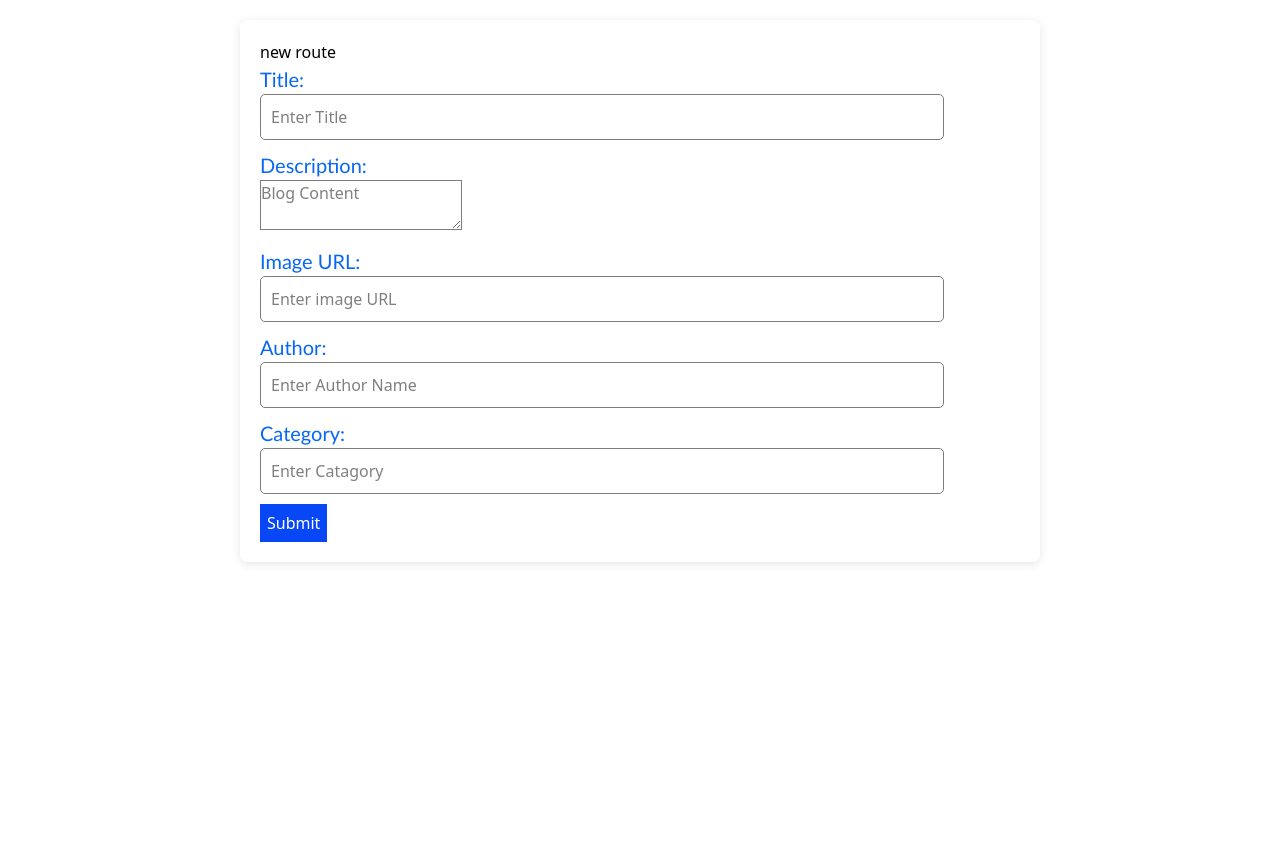
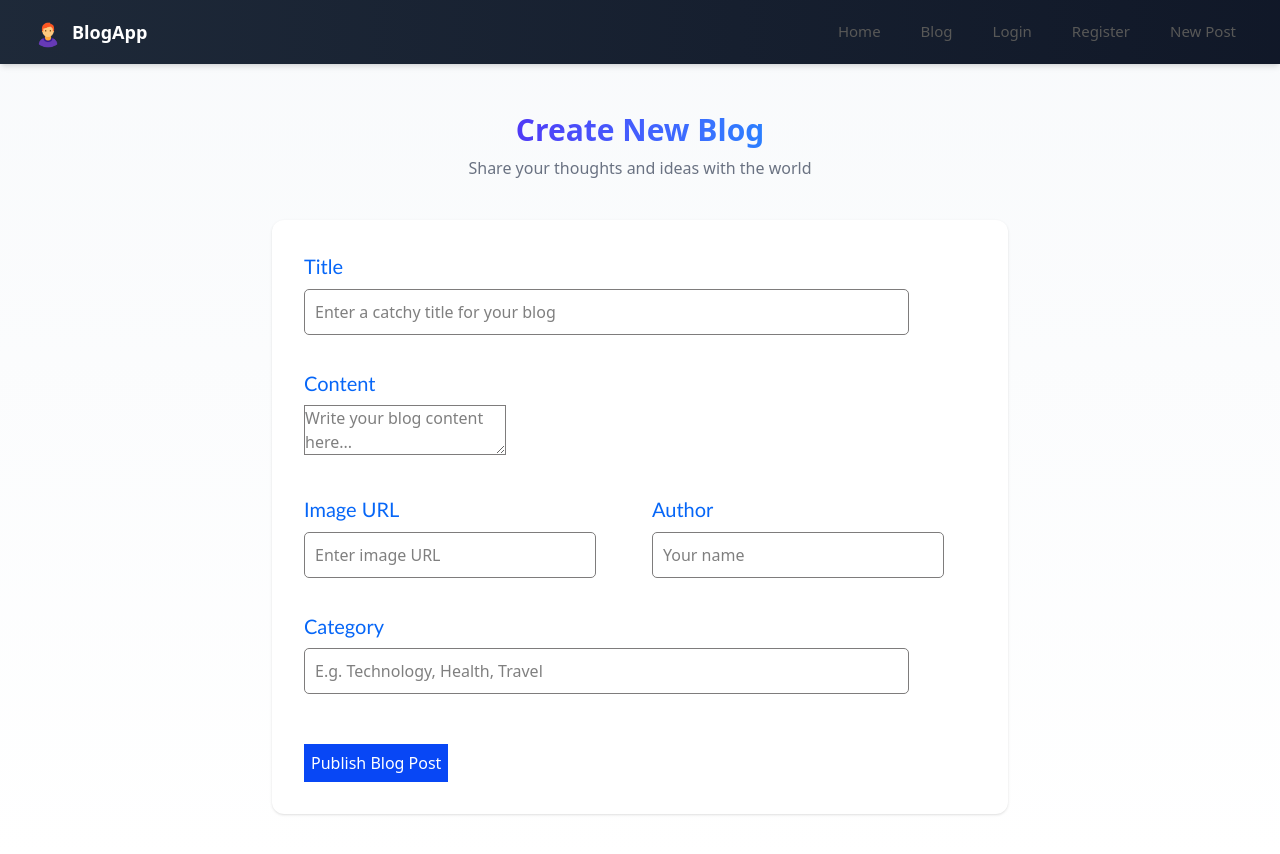
Before and after one commit to Abhishekmadoliya/BLOG-APPLICATION-MERN-, a React (Vite) app in the folder client/: page /new in a window 1280 px wide. Shown: the top 854 px of the page. Before the commit the page ends 800 px from the top, so only its background shows below. Built offline with nearby package versions, Linux system fonts and the light colour scheme.

Commit message:
blog testing

```diff
--- a/client/src/App.jsx
+++ b/client/src/App.jsx
@@ -26,6 +26,7 @@ function App() {
           <Route path="/login" element={<Login />} />
           <Route path="/register" element={<Signup />} />
           <Route path="/post/:id" element={<Blogbyid />} />
+
           {/* <Route path="/:user/dashboard" element={<Dashboard  />}  />
           <Route path="/:user/new" element={<Blogform />} /> */}
         </Routes>
@@ -35,3 +36,6 @@ function App() {
 }
 
 export default App;
+
+
+// check the newblog page
--- a/client/src/components/Navbar.jsx
+++ b/client/src/components/Navbar.jsx
@@ -1,33 +1,84 @@
-import { Link } from "react-router-dom"; // If using React Router
+import { useState } from "react";
+import { Link } from "react-router-dom";
+import { FiMenu, FiX, FiHome, FiBookOpen, FiUser, FiUserPlus, FiPlusCircle } from "react-icons/fi";
 
 const Navbar = () => {
+  const [isMenuOpen, setIsMenuOpen] = useState(false);
+
+  const toggleMenu = () => {
+    setIsMenuOpen(!isMenuOpen);
+  };
+
+  const navItems = [
+    { to: "/", label: "Home", icon: <FiHome className="mr-2" /> },
+    { to: "/blog", label: "Blog", icon: <FiBookOpen className="mr-2" /> },
+    { to: "/login", label: "Login", icon: <FiUser className="mr-2" /> },
+    { to: "/register", label: "Register", icon: <FiUserPlus className="mr-2" /> },
+    { to: "/new", label: "New Post", icon: <FiPlusCircle className="mr-2" /> },
+  ];
+
   return (
-    <nav className="flex justify-between items-center p-4 bg-gray-800 text-white">
-      <div id="nav-left">
-        <Link to="/">
-          <img src="avatar.png" alt="Logo" className="w-10" />
-        </Link>
+    <nav className="bg-gradient-to-r from-gray-800 to-gray-900 shadow-md">
+      <div className="max-w-7xl mx-auto px-4 sm:px-6 lg:px-8">
+        <div className="flex items-center justify-between h-16">
+          {/* Logo */}
+          <div className="flex-shrink-0">
+            <Link to="/" className="flex items-center">
+              <img src="/avatar.png" alt="Logo" className="h-8 w-8 rounded-full" />
+              <span className="ml-2 text-white font-semibold text-lg hidden sm:block">BlogApp</span>
+            </Link>
+          </div>
+
+          {/* Desktop Navigation */}
+          <div className="hidden md:block">
+            <div className="ml-10 flex items-center space-x-4">
+              {navItems.map((item) => (
+                <Link
+                  key={item.to}
+                  to={item.to}
+                  className="text-gray-300 hover:bg-gray-700 hover:text-white px-3 py-2 rounded-md text-sm font-medium transition-colors duration-200"
+                >
+                  {item.label}
+                </Link>
+              ))}
+            </div>
+          </div>
+
+          {/* Mobile menu button */}
+          <div className="md:hidden">
+            <button
+              onClick={toggleMenu}
+              className="inline-flex items-center justify-center p-2 rounded-md text-gray-400 hover:text-white hover:bg-gray-700 focus:outline-none focus:ring-2 focus:ring-inset focus:ring-white"
+            >
+              <span className="sr-only">Open main menu</span>
+              {isMenuOpen ? (
+                <FiX className="block h-6 w-6" aria-hidden="true" />
+              ) : (
+                <FiMenu className="block h-6 w-6" aria-hidden="true" />
+              )}
+            </button>
+          </div>
+        </div>
       </div>
 
-      <div id="nav-right">
-        <ul className="flex gap-4 text-white">
-          <li className="">
-            <Link to="/" className="hover:text-gray-400">Home</Link>
-          </li>
-          <li>
-            <Link to="/about" className="hover:text-gray-400">About</Link>
-          </li>
-          <li>
-            <Link to="/contact" className="hover:text-gray-400">Contact</Link>
-          </li>
-          <li>
-            <Link to="/blog" className="hover:text-gray-400">Blog</Link>
-          </li>
-          <li>
-            <Link to="/login" className="hover:text-gray-400">Login</Link>
-          </li>
-        </ul>
-      </div>
+      {/* Mobile menu, show/hide based on menu state */}
+      {isMenuOpen && (
+        <div className="md:hidden">
+          <div className="px-2 pt-2 pb-3 space-y-1 sm:px-3 bg-gray-800">
+            {navItems.map((item) => (
+              <Link
+                key={item.to}
+                to={item.to}
+                className="text-gray-300 hover:bg-gray-700 hover:text-white block px-3 py-2 rounded-md text-base font-medium flex items-center"
+                onClick={() => setIsMenuOpen(false)}
+              >
+                {item.icon}
+                {item.label}
+              </Link>
+            ))}
+          </div>
+        </div>
+      )}
     </nav>
   );
 };
--- a/client/src/pages/Newblog.jsx
+++ b/client/src/pages/Newblog.jsx
@@ -1,112 +1,172 @@
 import { useForm } from "react-hook-form"
 import axios from 'axios'
-import { Input } from '@mantine/core';
-import { Textarea } from '@mantine/core';
+import { Input, Textarea, Button } from '@mantine/core';
+import { useState } from "react";
 import './newBlog.css'
-
-
+import Navbar from "../components/Navbar"
+import { FiImage, FiUser, FiTag, FiFileText, FiCheck } from 'react-icons/fi';
 
 
 
 
 const Newblog = () => {
-
-
+  const [submitting, setSubmitting] = useState(false);
+  const [submitSuccess, setSubmitSuccess] = useState(false);
 
   const {
     register,
     handleSubmit,
-    watch,
     formState: { errors },
   } = useForm()
 
-
-
   const onSubmit = async (data) => {
     try {
-      const response = await axios.post('http://localhost:3000/blogs/create', data);
+      setSubmitting(true);
 
+      // Map form fields to match server expectations
+      const blogData = {
+        title: data.title,
+        description: data.description,
+        image: data.imageUrl,
+        author: data.author,
+        catagory: data.category
+      };
+
+      const response = await axios.post('http://localhost:3000/blogs/create', blogData);
       console.log('Form submitted successfully:', response.data);
-      // Optionally, handle successful form submission (e.g., display a success image, reset the form, etc.)
+      setSubmitSuccess(true);
+
+      // Reset form after 3 seconds
+      setTimeout(() => {
+        setSubmitSuccess(false);
+      }, 3000);
     } catch (error) {
       console.error('Error submitting form:', error);
-      // Optionally, handle errors (e.g., display an error image)
+    } finally {
+      setSubmitting(false);
     }
   };
+
   return (
-    <div className="form-container">
-      <h1>new route</h1>
-    <form id="submission-form" onSubmit={handleSubmit(onSubmit)}>
-      <div className="form-group">
-        <label htmlFor="title">Title:</label>
+    <div className="min-h-screen bg-gradient-to-b from-slate-50 to-white">
+      <Navbar />
+
+      <div className="max-w-3xl mx-auto px-4 py-12">
+        <div className="text-center mb-10">
+          <h1 className="text-3xl font-bold mb-2">
+            <span className="text-transparent bg-clip-text bg-gradient-to-r from-indigo-600 to-blue-500">
+              Create New Blog
+            </span>
+          </h1>
+          <p className="text-gray-500">Share your thoughts and ideas with the world</p>
+        </div>
+
+        {submitSuccess ? (
+          <div className="bg-green-50 border border-green-200 rounded-lg p-6 text-center">
+            <div className="w-16 h-16 bg-green-100 rounded-full flex items-center justify-center mx-auto mb-4">
+              <FiCheck className="text-green-500 text-2xl" />
+            </div>
+            <h2 className="text-xl font-semibold text-green-800 mb-2">Successfully Published!</h2>
+            <p className="text-green-600">Your blog post has been published successfully.</p>
+          </div>
+        ) : (
+          <div className="bg-white rounded-xl shadow-sm p-6 sm:p-8">
+            <form onSubmit={handleSubmit(onSubmit)} className="space-y-6">
+              <div className="space-y-2">
+                <label htmlFor="title" className="block text-sm font-medium text-gray-700">
+                  Title
+                </label>
                 <Input
                   id="title"
-          type="text"
-          className="form-input"
-          placeholder="Enter Title"
+                  icon={<FiFileText />}
+                  size="md"
+                  radius="md"
+                  placeholder="Enter a catchy title for your blog"
+                  className="w-full"
                   {...register('title', { required: 'Title is required' })}
+                  error={errors.title?.message}
                 />
-        {errors.title && <p className="error-message">{errors.title.message}</p>}
               </div>
 
-      <div className="form-group">
-        <label htmlFor="description">Description:</label>
+              <div className="space-y-2">
+                <label htmlFor="description" className="block text-sm font-medium text-gray-700">
+                  Content
+                </label>
                 <Textarea
                   id="description"
-          className="form-textarea"
-          resize="vertical"
-
-
-          placeholder="Blog Content"
-          {...register('description', { required: 'Description is required' })}
+                  size="md"
+                  radius="md"
+                  minRows={8}
+                  placeholder="Write your blog content here..."
+                  className="w-full"
+                  {...register('description', { required: 'Content is required' })}
+                  error={errors.description?.message}
                 />
-        {errors.description && <p className="error-message">{errors.description.message}</p>}
               </div>
 
-      <div className="form-group">
-        <label htmlFor="imageUrl">Image URL:</label>
+              <div className="grid grid-cols-1 md:grid-cols-2 gap-6">
+                <div className="space-y-2">
+                  <label htmlFor="imageUrl" className="block text-sm font-medium text-gray-700">
+                    Image URL
+                  </label>
                   <Input
                     id="imageUrl"
-          type="url"
-          className="form-input"
+                    icon={<FiImage />}
+                    size="md"
+                    radius="md"
                     placeholder="Enter image URL"
                     {...register('imageUrl', { required: 'Image URL is required' })}
+                    error={errors.imageUrl?.message}
                   />
-        {errors.imageUrl && <p className="error-message">{errors.imageUrl.message}</p>}
                 </div>
 
-      <div className="form-group">
-        <label htmlFor="author">Author:</label>
+                <div className="space-y-2">
+                  <label htmlFor="author" className="block text-sm font-medium text-gray-700">
+                    Author
+                  </label>
                   <Input
                     id="author"
-          type="text"
-          className="form-input"
-          placeholder="Enter Author Name"
-          {...register('author', { required: 'Author is required' })}
+                    icon={<FiUser />}
+                    size="md"
+                    radius="md"
+                    placeholder="Your name"
+                    {...register('author', { required: 'Author name is required' })}
+                    error={errors.author?.message}
                   />
-        {errors.author && <p className="error-message">{errors.author.message}</p>}
+                </div>
               </div>
 
-      <div className="form-group">
-        <label htmlFor="category">Category:</label>
+              <div className="space-y-2">
+                <label htmlFor="category" className="block text-sm font-medium text-gray-700">
+                  Category
+                </label>
                 <Input
                   id="category"
-          type="text"
-          className="form-input"
-          placeholder="Enter Catagory"
+                  icon={<FiTag />}
+                  size="md"
+                  radius="md"
+                  placeholder="E.g. Technology, Health, Travel"
                   {...register('category', { required: 'Category is required' })}
+                  error={errors.category?.message}
                 />
-        {errors.category && <p className="error-message">{errors.category.message}</p>}
               </div>
 
-      <button type="submit" className="submit-button">Submit</button>
+              <Button
+                type="submit"
+                loading={submitting}
+                fullWidth
+                radius="md"
+                size="md"
+                className="bg-blue-600 hover:bg-blue-700 transition-colors mt-4"
+              >
+                Publish Blog Post
+              </Button>
             </form>
           </div>
-
-
-
-
-  )
+        )}
+      </div>
+    </div>
+  );
 }
 
-export default Newblog
+export default Newblog;
```
Also changed, not shown: client/src/components/BlogData.jsx (+28 -22 lines). Lines whose indentation alone changed are shown as unchanged.
